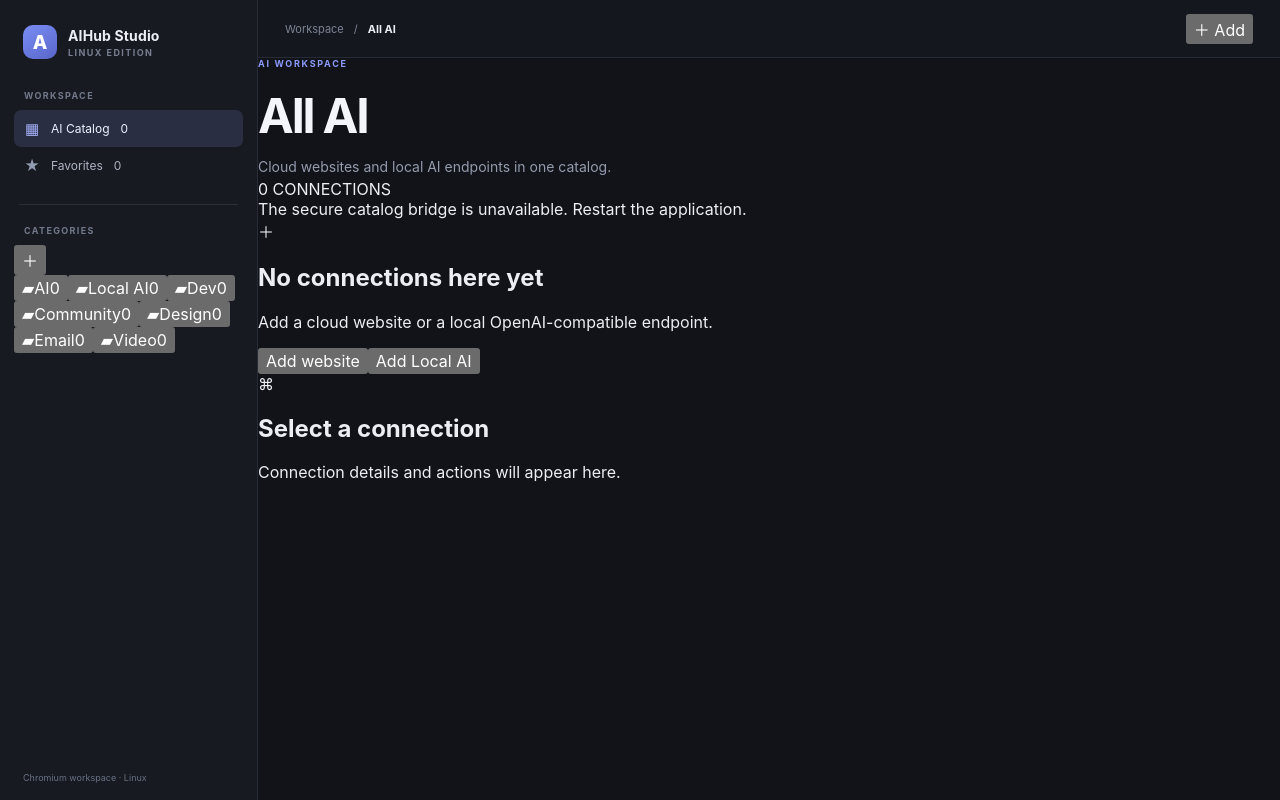
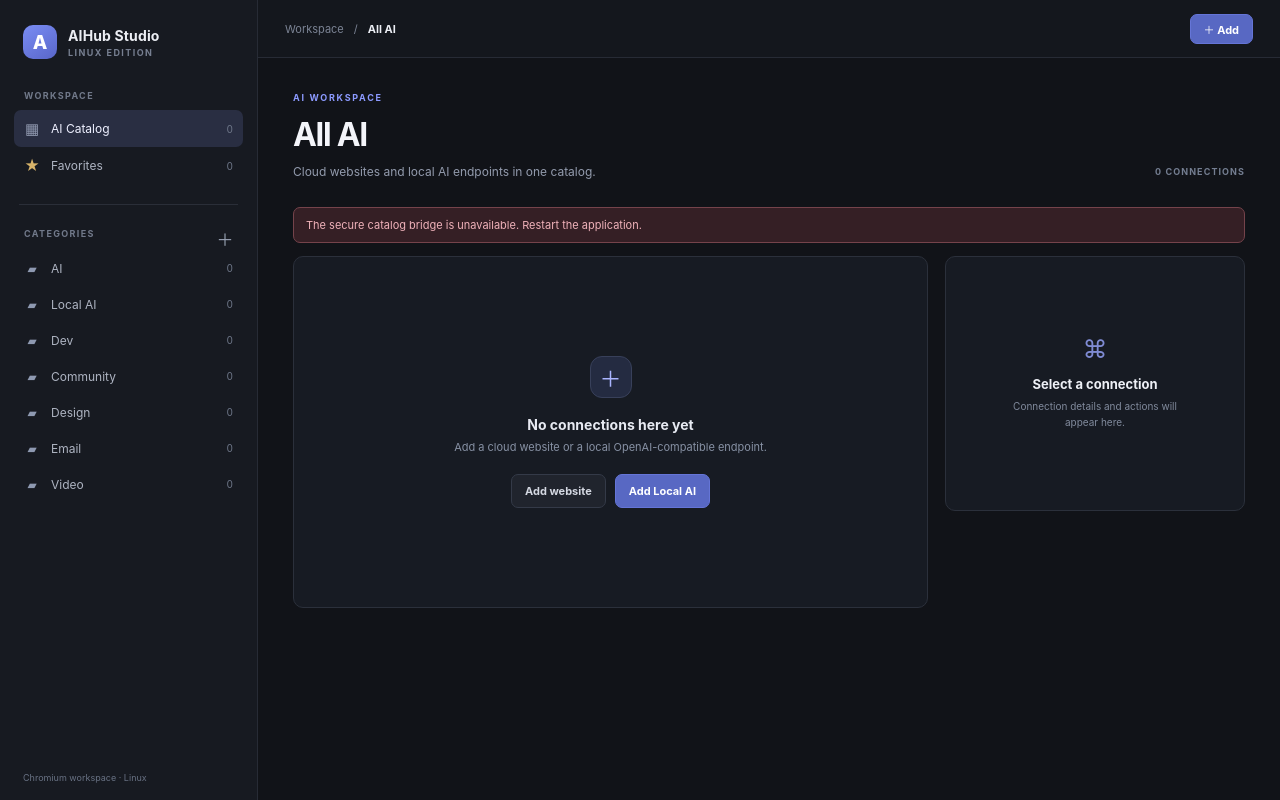
Before and after one commit to fastforsage/AIHub-Studio, a React (Vite) app in the folder linux/src/renderer/: page / in a window 1280 px wide. Built offline with nearby package versions, Linux system fonts and the light colour scheme.

Commit message:
Style catalog, category menus and connection forms

```diff
--- a/linux/src/renderer/src/styles.css
+++ b/linux/src/renderer/src/styles.css
@@ -7,8 +7,10 @@
   text-rendering: optimizeLegibility;
 }
 * { box-sizing: border-box; }
-body { margin: 0; min-width: 900px; min-height: 100vh; background: #111318; }
-button { font: inherit; }
+body { margin: 0; min-width: 960px; min-height: 100vh; background: #111318; }
+button, input { font: inherit; }
+button { cursor: pointer; }
+button:disabled { cursor: default; opacity: .55; }
 .app-shell { display: flex; min-height: 100vh; background: #111318; }
 .sidebar {
   width: 258px; min-width: 258px; display: flex; flex-direction: column;
@@ -22,17 +24,27 @@ button { font: inherit; }
 .brand-name { font-size: 14px; font-weight: 700; letter-spacing: .01em; }
 .brand-edition { margin-top: 3px; color: #777f91; font-size: 9px; font-weight: 700; letter-spacing: .16em; }
 .sidebar-label { padding: 0 10px 9px; color: #71798a; font-size: 9px; font-weight: 750; letter-spacing: .15em; }
-.nav-item {
+.nav-item, .category-item {
   display: flex; align-items: center; gap: 11px; width: 100%; min-height: 37px; padding: 0 10px;
-  border: 0; border-radius: 7px; color: #aeb4c2; background: transparent; text-align: left;
-  font-size: 12px; cursor: default;
+  border: 0; border-radius: 7px; color: #aeb4c2; background: transparent; text-align: left; font-size: 12px;
 }
-.nav-item:disabled { opacity: .58; }
-.nav-item-active { color: #eef0ff; background: #292e42; }
+.nav-item:hover, .category-item:hover { background: #222630; color: #e9ebf3; }
+.nav-item-active, .category-item-active { color: #eef0ff; background: #292e42; }
 .nav-icon { width: 16px; color: #929bb2; text-align: center; font-size: 15px; }
-.nav-item-active .nav-icon { color: #aab5ff; }
+.favorite-icon, .provider-star { color: #d8b46a; }
+.item-count { margin-left: auto; color: #6f788a; font-size: 10px; font-variant-numeric: tabular-nums; }
 .sidebar-divider { height: 1px; margin: 20px 5px; background: #2a2e38; }
-.empty-categories { padding: 8px 10px; color: #687183; font-size: 11px; }
+.category-heading { display: flex; align-items: center; justify-content: space-between; padding-right: 5px; }
+.category-heading .sidebar-label { padding-bottom: 9px; }
+.icon-button {
+  display: grid; width: 26px; height: 26px; place-items: center; padding: 0;
+  border: 1px solid transparent; border-radius: 6px; color: #98a1b2; background: transparent; font-size: 17px;
+}
+.icon-button:hover { border-color: #353b49; color: #eceef4; background: #242936; }
+.category-list { display: grid; gap: 2px; }
+.category-item { min-height: 34px; }
+.folder-icon { width: 16px; color: #8e99b1; text-align: center; }
+.category-name { overflow: hidden; text-overflow: ellipsis; white-space: nowrap; }
 .sidebar-spacer { flex: 1; }
 .sidebar-footer { padding: 13px 9px 3px; color: #687183; font-size: 9px; }
 .main-area { flex: 1; min-width: 0; }
@@ -42,27 +54,90 @@ button { font: inherit; }
 }
 .breadcrumb { display: flex; align-items: center; gap: 10px; font-size: 11px; }
 .muted, .breadcrumb-separator { color: #7c8495; }
-.runtime-status { display: flex; align-items: center; gap: 8px; color: #929bad; font-size: 10px; }
-.status-dot { width: 7px; height: 7px; border-radius: 50%; background: #6bbf91; box-shadow: 0 0 9px #6bbf9166; }
-.welcome { max-width: 1050px; margin: 0 auto; padding: clamp(65px, 12vh, 130px) 54px 60px; }
+.primary-button, .secondary-button {
+  min-height: 34px; padding: 0 13px; border-radius: 7px; font-size: 11px; font-weight: 650;
+}
+.primary-button { border: 1px solid #6575d7; color: #fff; background: #5868c3; }
+.primary-button:hover { background: #6878d8; }
+.secondary-button { border: 1px solid #343a48; color: #d4d8e2; background: #20242d; }
+.secondary-button:hover { background: #2b303b; }
+.top-add { min-height: 30px; }
+.content-area { padding: 34px 35px 50px; }
+.page-heading { display: flex; align-items: flex-end; justify-content: space-between; margin-bottom: 25px; }
 .eyebrow { color: #8c9aff; font-size: 9px; font-weight: 750; letter-spacing: .19em; }
-h1 { margin: 17px 0 10px; color: #f4f5fa; font-size: clamp(34px, 4vw, 48px); font-weight: 650; letter-spacing: -.045em; }
-.welcome-copy { max-width: 560px; margin: 0; color: #939bad; font-size: 14px; line-height: 1.7; }
-.foundation-grid { display: grid; grid-template-columns: repeat(3, minmax(0, 1fr)); gap: 13px; margin-top: 42px; }
-.foundation-card { min-height: 190px; padding: 20px; border: 1px solid #2b303b; border-radius: 11px; background: #191d25; }
-.card-icon { margin-bottom: 18px; color: #a8b3ff; font-size: 21px; }
-.card-title { margin-bottom: 8px; color: #e6e9f1; font-size: 12px; font-weight: 650; }
-.card-copy { min-height: 50px; color: #929bad; font-size: 10px; line-height: 1.6; }
-.card-state { display: inline-block; margin-top: 12px; color: #8994ab; font-size: 9px; }
-.scope-note {
-  display: flex; align-items: flex-start; gap: 10px; margin-top: 20px; padding: 14px 16px;
-  border: 1px solid #2b303b; border-radius: 9px; color: #969eaf; background: #171a21; font-size: 10px; line-height: 1.6;
+h1 { margin: 12px 0 8px; color: #f4f5fa; font-size: 32px; font-weight: 650; letter-spacing: -.04em; }
+.welcome-copy { margin: 0; color: #939bad; font-size: 12px; line-height: 1.7; }
+.page-count { padding-bottom: 5px; color: #747e91; font-size: 9px; font-weight: 700; letter-spacing: .12em; }
+.catalog-layout { display: grid; grid-template-columns: minmax(420px, 1fr) 300px; gap: 17px; align-items: start; }
+.provider-list, .details-panel {
+  overflow: hidden; border: 1px solid #2b303b; border-radius: 10px; background: #171b23;
 }
-.scope-mark {
-  display: grid; flex: 0 0 16px; width: 16px; height: 16px; place-items: center;
-  border-radius: 50%; color: #b5bfff; background: #303754; font-size: 10px; font-weight: 700;
+.provider-row {
+  display: flex; align-items: center; gap: 12px; width: 100%; min-height: 67px; padding: 10px 15px;
+  border: 0; border-bottom: 1px solid #282d37; color: #e5e8f0; background: transparent; text-align: left;
 }
-@media (max-width: 1120px) {
-  .sidebar { width: 220px; min-width: 220px; }
-  .welcome { padding-right: 30px; padding-left: 30px; }
+.provider-row:last-child { border-bottom: 0; }
+.provider-row:hover, .provider-row-active { background: #222735; }
+.provider-icon {
+  display: grid; flex: 0 0 34px; width: 34px; height: 34px; place-items: center;
+  border: 1px solid #373d4e; border-radius: 9px; font-size: 17px;
 }
+.website-icon { color: #a6b2ff; background: #252c45; }
+.local-icon { color: #7dc6a2; background: #20372f; border-color: #315747; }
+.provider-main { display: grid; min-width: 0; gap: 5px; }
+.provider-name { overflow: hidden; color: #e7e9f1; font-size: 12px; font-weight: 650; text-overflow: ellipsis; white-space: nowrap; }
+.provider-subtitle { overflow: hidden; max-width: 430px; color: #8791a4; font-size: 10px; text-overflow: ellipsis; white-space: nowrap; }
+.type-pill { padding: 4px 6px; border-radius: 4px; font-size: 8px; font-weight: 750; letter-spacing: .08em; }
+.cloud-pill { color: #aab6ff; background: #29314c; }
+.local-pill { color: #8bd1ae; background: #233d32; }
+.provider-star { font-size: 13px; }
+.row-menu { margin-left: 2px; color: #727d91; font-size: 17px; }
+.empty-state { display: flex; min-height: 350px; flex-direction: column; align-items: center; justify-content: center; padding: 25px; text-align: center; }
+.empty-icon { display: grid; width: 42px; height: 42px; place-items: center; border: 1px solid #38405a; border-radius: 12px; color: #aab5ff; background: #242b41; font-size: 22px; }
+.empty-state h2 { margin: 18px 0 7px; color: #e7eaf2; font-size: 14px; }
+.empty-state p { margin: 0; color: #8791a4; font-size: 11px; }
+.empty-actions { display: flex; gap: 9px; margin-top: 20px; }
+.details-panel { min-height: 255px; padding: 20px; }
+.details-type { color: #8492d7; font-size: 8px; font-weight: 750; letter-spacing: .14em; }
+.details-panel h2 { margin: 10px 0 20px; color: #eef0f6; font-size: 18px; font-weight: 650; }
+.detail-line { display: grid; grid-template-columns: 82px 1fr; gap: 8px; padding: 9px 0; border-top: 1px solid #292e38; font-size: 10px; }
+.detail-line span { color: #818b9e; }
+.detail-line strong { overflow-wrap: anywhere; color: #cbd0dc; font-weight: 550; }
+.detail-actions { display: flex; flex-wrap: wrap; gap: 7px; margin-top: 16px; }
+.detail-hint { margin: 16px 0 0; color: #737e91; font-size: 9px; line-height: 1.6; }
+.detail-placeholder { display: flex; min-height: 210px; flex-direction: column; align-items: center; justify-content: center; text-align: center; }
+.detail-placeholder-icon { color: #7f8bd3; font-size: 25px; }
+.detail-placeholder h2 { margin: 12px 0 6px; font-size: 13px; }
+.detail-placeholder p { max-width: 190px; margin: 0; color: #808a9c; font-size: 10px; line-height: 1.6; }
+.alert { margin: 0 0 13px; padding: 10px 12px; border: 1px solid; border-radius: 7px; font-size: 11px; }
+.alert-error { border-color: #75434b; color: #f0b2ba; background: #351f25; }
+.alert-success { border-color: #365f4f; color: #a2d7bb; background: #1d3029; }
+.context-backdrop { position: fixed; z-index: 20; inset: 0; }
+.context-menu {
+  position: fixed; display: grid; min-width: 190px; padding: 5px; border: 1px solid #3a4050;
+  border-radius: 8px; background: #20242d; box-shadow: 0 12px 36px #0009;
+}
+.context-menu button { min-height: 33px; padding: 0 10px; border: 0; border-radius: 5px; color: #d8dce6; background: transparent; text-align: left; font-size: 11px; }
+.context-menu button:hover { background: #303747; }
+.context-menu .danger-menu-item { color: #e89aa3; }
+.context-divider { height: 1px; margin: 4px 3px; background: #383e4b; }
+.modal-backdrop { position: fixed; z-index: 30; inset: 0; display: grid; place-items: center; padding: 22px; background: #080a0fbb; backdrop-filter: blur(5px); }
+.modal-card { width: min(480px, 100%); max-height: min(90vh, 760px); overflow: auto; padding: 23px; border: 1px solid #3a4050; border-radius: 13px; background: #1a1e27; box-shadow: 0 22px 70px #000b; }
+.modal-heading { display: flex; align-items: flex-start; justify-content: space-between; margin-bottom: 22px; }
+.modal-heading h2 { margin: 9px 0 0; color: #f0f2f8; font-size: 19px; }
+.close-button { font-size: 21px; }
+.form-field { display: grid; gap: 8px; margin-top: 15px; color: #aeb6c6; font-size: 10px; font-weight: 600; }
+.form-field input:not([type="checkbox"]) { width: 100%; min-height: 38px; padding: 0 11px; border: 1px solid #373e4c; border-radius: 7px; outline: none; color: #e6e9f1; background: #11151c; font-size: 11px; }
+.form-field input:focus { border-color: #7786e4; box-shadow: 0 0 0 2px #7786e433; }
+.form-field input[readonly] { color: #8f9bb1; }
+.form-grid { display: grid; grid-template-columns: 1fr 110px; gap: 12px; }
+.form-note { margin-top: 10px; padding: 10px; border: 1px solid #33394a; border-radius: 7px; color: #929db3; background: #202638; font-size: 9px; line-height: 1.5; }
+.category-checklist { display: grid; grid-template-columns: repeat(2, minmax(0, 1fr)); gap: 7px; padding: 10px; border: 1px solid #343a48; border-radius: 7px; background: #12161d; }
+.checkbox-row { display: flex; align-items: center; gap: 8px; color: #c3c9d5; font-size: 10px; font-weight: 450; }
+.checkbox-row input { accent-color: #7583dc; }
+.modal-actions { display: flex; justify-content: flex-end; gap: 8px; margin-top: 24px; }
+@media (max-width: 1180px) {
+  .sidebar { width: 225px; min-width: 225px; }
+  .content-area { padding: 28px 22px 40px; }
+  .catalog-layout { grid-template-columns: minmax(370px, 1fr) 270px; gap: 12px; }
+}
```
